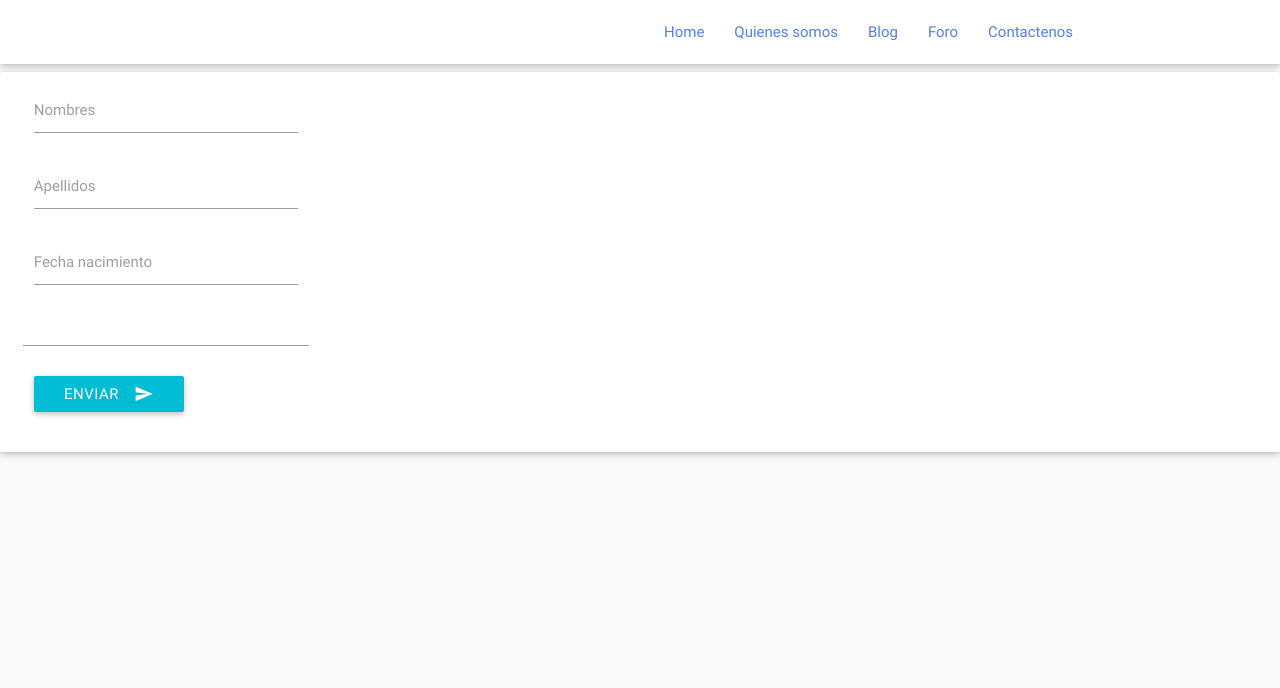
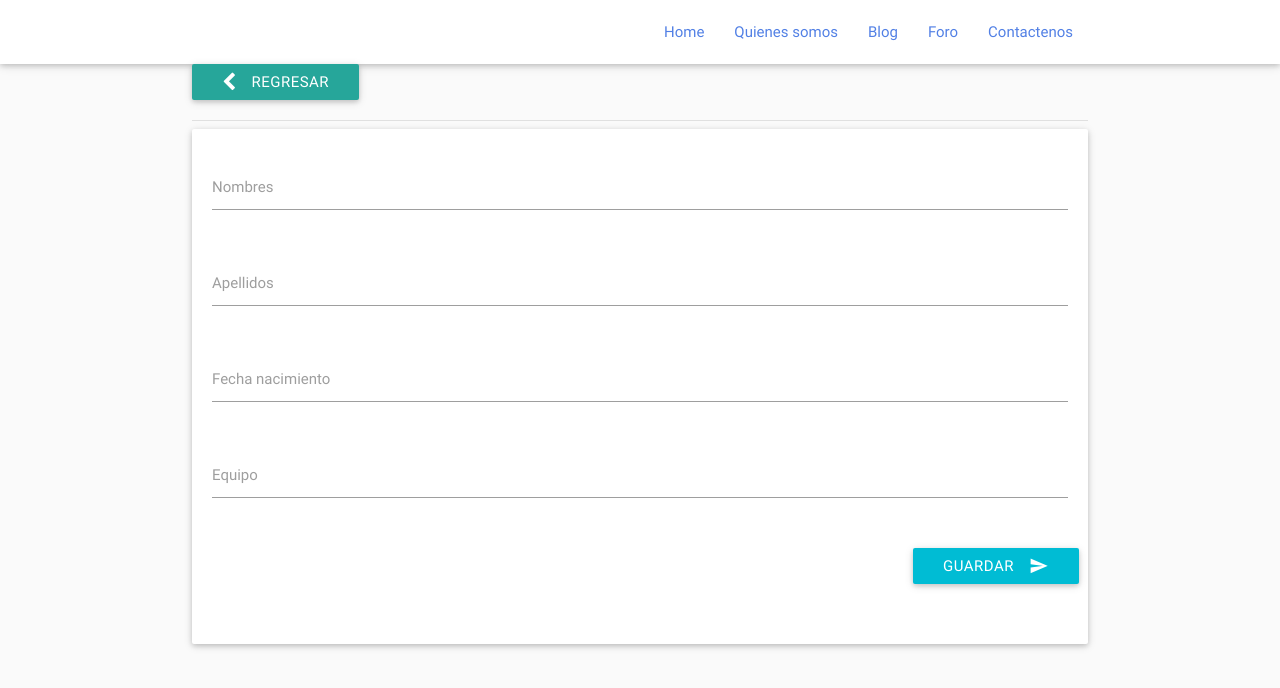
Before and after one commit to EderChu/LigaDeportiva, a Django app: template templates/prueba/jugador/agregar.html in a window 1280 px wide. Shown: the top 688 px of the page. Run offline with Django 3.2, Linux system fonts and the light colour scheme; the template is opened without the code that fills it, so the values that code supplies are empty, except form fields; tables that the repository leaves empty hold one stand-in row (values such as "Sample post"); form fields are guessed from the names that the template uses; some libraries are stand-ins or nearby versions.

Commit message:
correcion template

```diff
--- a/templates/prueba/jugador/agregar.html
+++ b/templates/prueba/jugador/agregar.html
@@ -5,33 +5,64 @@
 
     {% include "include/header.html" %}
 
+    <div class="container panel-container">
         <div class="row">
-              <div class="card">
-                <div class="col s12 m6 ">
-                    <form class="col s6" method="POST" enctype="multipart/form-data" id="form_datos">{% csrf_token %}
+            <div class="col s5">
+                <a class="waves-effect waves-light btn btn-back" href="{% url 'prueba_app:listar_jugador' %}"><i class="fa fa-chevron-left left"></i>Regresar</a>
+            </div>
+        </div>
+
+
+        <div class="divider"></div>
+        {% if form.errors %}
+            <div class="card-panel red lighten-1">
+                <span class="white-text"> {{ form.errors }} </span>
+            </div>
+            <div class="divider"></div>
+        {% endif %}
+        <div class="row">
+            <div class="col s12 m12 l12">
+                <div class="card-panel">
+                    <div class="row">
+                        <form class="col s12" method="POST" enctype="multipart/form-data">{% csrf_token %}
                             <div class="row">
                                 <div class="input-field col s12">
                                   {{form.nombres}}
                                   {{form.nombres.label_tag}}
                                 </div>
+                            </div>
+                            <div class="row">
                                 <div class="input-field col s12">
                                   {{form.apellidos}}
                                   {{form.apellidos.label_tag}}
                                 </div>
+                            </div>
+                            <div class="row">
                                 <div class="input-field col s12">
                                   {{form.fecha_nacimiento}}
                                   {{form.fecha_nacimiento.label_tag}}
                                 </div>
-                          {{form.equipo}}
+                            </div>
                             <div class="row">
                                 <div class="input-field col s12">
-                                      <button class="btn cyan waves-effect waves-light center" type="submit" name="action">Enviar
+                                  {{form.equipo}}
+                                  {{form.equipo.label_tag}}
+                                </div>
+                            </div>
+                        </form>
+
+                            <div class="row">
+                                <div class="input-field col s12">
+                                      <button class="btn cyan waves-effect waves-light right" type="submit" name="action">guardar
                                         <i class="mdi-content-send right"></i>
                                       </button>
                                 </div>
                             </div>
                     </div>
+                </div><!-- fin de card-panel -->
+
             </div>
-              </div>
-        </div>
+        </div><!-- fin de row -->
+
+    </div><!-- fin de panel-container -->
 {% endblock content %}
```
Lines whose indentation alone changed are shown as unchanged.
